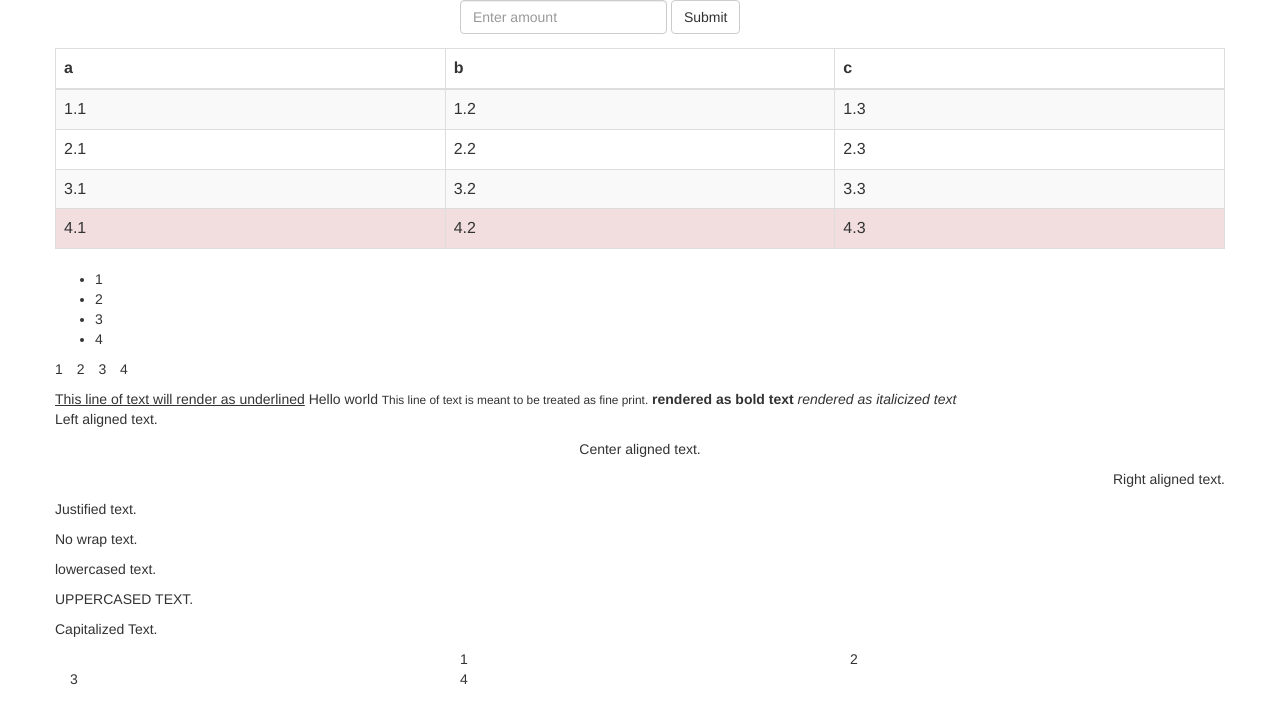
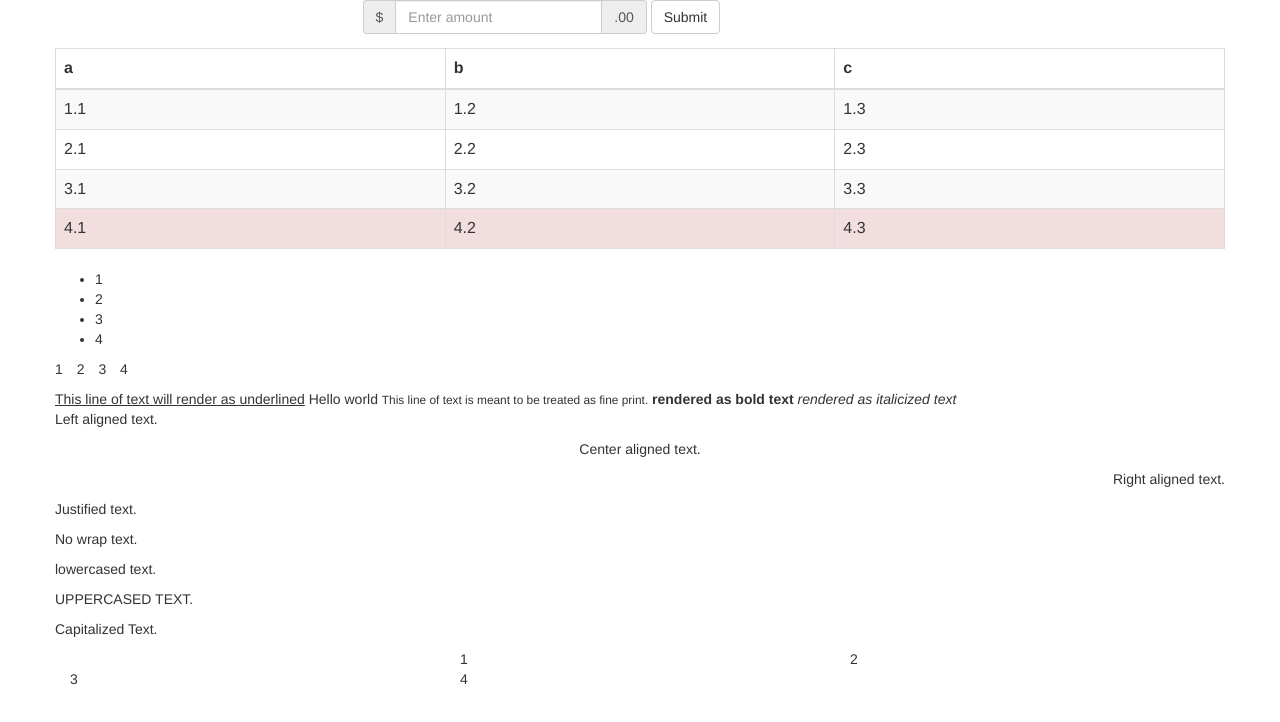
Before and after one commit to slaviber/CyberProgramming, a plain HTML site: page 05_SampleBootstrap/WebContent/index.html in a window 1280 px wide. Drawn offline with Linux system fonts and the light colour scheme.

Commit message:
Input groups

```diff
--- a/05_SampleBootstrap/WebContent/index.html
+++ b/05_SampleBootstrap/WebContent/index.html
@@ -12,12 +12,16 @@
 		<div class="row">
 			<!-- Styled form -->
 			<!-- offset: 4, size: 4, space after: 4 so it is centered -->
-			<div class="col-md-offset-4 col-md-4">
+			<div class="col-md-offset-3 col-md-6">
 				<!-- Styled form -->
 				<form class="form-inline">
 					<div class="form-group">
 						<label class="sr-only" for="exampleInputAmount1">Amount</label>
-						<input type="email" class="form-control" id="exampleInputAmount1" placeholder="Enter amount">
+							<div class="input-group">
+      						<div class="input-group-addon">$</div>
+							<input type="email" class="form-control" id="exampleInputAmount1" placeholder="Enter amount">
+      						<div class="input-group-addon">.00</div>
+						</div>
 					</div>
 					<button type="submit" class="btn btn-default">Submit</button>
 				</form>
```
